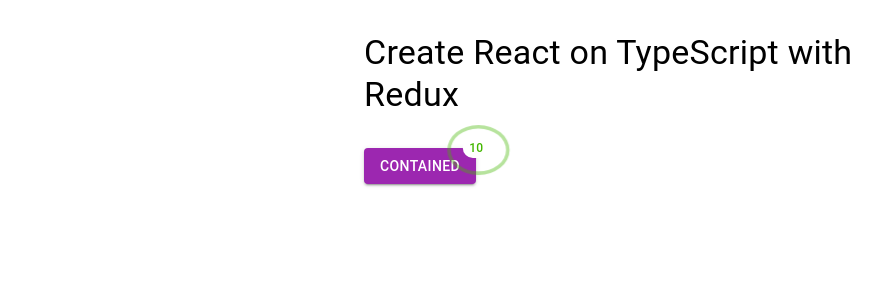
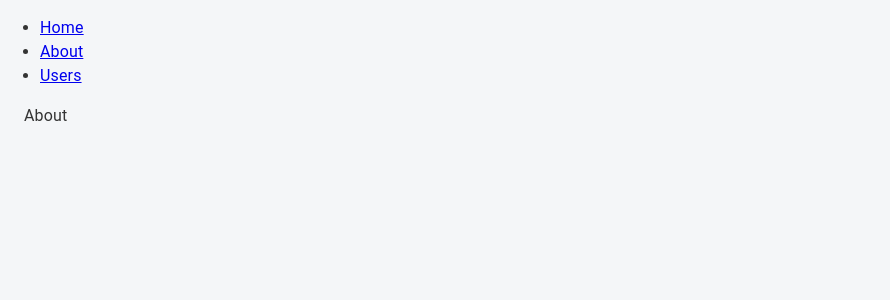
Before and after one commit to Yusufkhann18/burak-react-vite, a React (Vite) app: page /about in a window 1280 px wide. Shown: the top 300 px of the page, without its empty margins (0-890 px from the left). Built offline with nearby package versions, Linux system fonts and the light colour scheme.

Commit message:
feat: create routing system

```diff
--- a/package.json
+++ b/package.json
@@ -23,6 +23,7 @@
     "react": "^19.3.0",
     "react-dom": "^19.3.0",
     "react-redux": "^9.3.0",
+    "react-router-dom": "^5.1.9",
     "web-vitals": "^2.1.4"
   },
   "devDependencies": {
@@ -33,6 +34,7 @@
     "@types/node": "^24.13.3",
     "@types/react": "^19.3.0",
     "@types/react-dom": "^19.3.0",
+    "@types/react-router-dom": "^5.3.3",
     "@vitejs/plugin-react": "^6.1.1",
     "jsdom": "^30.1.0",
     "oxfmt": "^0.68.0",
--- a/src/app/App.tsx
+++ b/src/app/App.tsx
@@ -1,27 +1,47 @@
-import { Box, Button, Container, Stack, Typography } from "@mui/material";
+// import { Box, Button, Container, Stack, Typography } from "@mui/material";
 import "../css/app.css";
-import { RippleBadge } from "./material/MaterialTheme/styled";
+// import { RippleBadge } from "./material/MaterialTheme/styled";
+import { Link, Route, Switch } from "react-router-dom";
+import { Users } from "./screens/Users";
+import { About } from "./screens/About";
+import Container from "@mui/material/Container";
 
 function App() {
   return (
-    <Container maxWidth="sm">
-      <Stack direction="column">
-        <Box sx={{ my: 4 }}>
-          <Typography variant="h4" component="h4">
-            {" "}
-            Create React on TypeScript with Redux
-          </Typography>
-        </Box>
-        <Box>
-          <RippleBadge badgeContent="10" color="primary">
-            <Button variant="contained" color="secondary">
-              Contained
-            </Button>
-          </RippleBadge>
-        </Box>
-      </Stack>
-    </Container>
+    <div>
+      <nav>
+        <ul>
+          <li>
+            <Link to="/">Home</Link>
+          </li>
+          <li>
+            <Link to="/about">About</Link>
+          </li>
+          <li>
+            <Link to="/users">Users</Link>
+          </li>
+        </ul>
+      </nav>
+
+      {/* A <Switch> looks through its children <Route>s and
+            renders the first one that matches the current URL. */}
+      <Switch>
+        <Route path="/about">
+          <About />
+        </Route>
+        <Route path="/users">
+          <Users />
+        </Route>
+        <Route path="/">
+          <Home />
+        </Route>
+      </Switch>
+    </div>
   );
 }
 
+function Home() {
+  return <Container>Home</Container>;
+}
+
 export default App;
--- /dev/null
+++ b/src/app/screens/About.tsx
@@ -0,0 +1,4 @@
+import { Container } from "@mui/material";
+export function About() {
+  return <Container>About</Container>;
+}
--- /dev/null
+++ b/src/app/screens/Users.tsx
@@ -0,0 +1,4 @@
+import { Container } from "@mui/material";
+export function Users() {
+  return <Container>Users</Container>;
+}
--- a/src/index.tsx
+++ b/src/index.tsx
@@ -4,7 +4,12 @@
 import { store } from "./app/store";
 import App from "./app/App";
 import reportWebVitals from "./reportWebVitals";
+
+import { ThemeProvider } from "@mui/material/styles";
+import theme from "./app/material";
 import "./css/index.css";
+import CssBaseline from "@mui/material/CssBaseline";
+import { BrowserRouter as Router } from "react-router-dom";
 
 const container = document.getElementById("root");
 if (!container) throw new Error("Root element not found");
@@ -12,7 +17,12 @@
 createRoot(container).render(
   <React.StrictMode>
     <Provider store={store}>
-      <App />
+      <ThemeProvider theme={theme}>
+        <CssBaseline />
+        <Router>
+          <App />
+        </Router>
+      </ThemeProvider>
     </Provider>
   </React.StrictMode>,
 );
```
Also changed, not shown: 1 other file (tests, documents, lock files or other folders).
